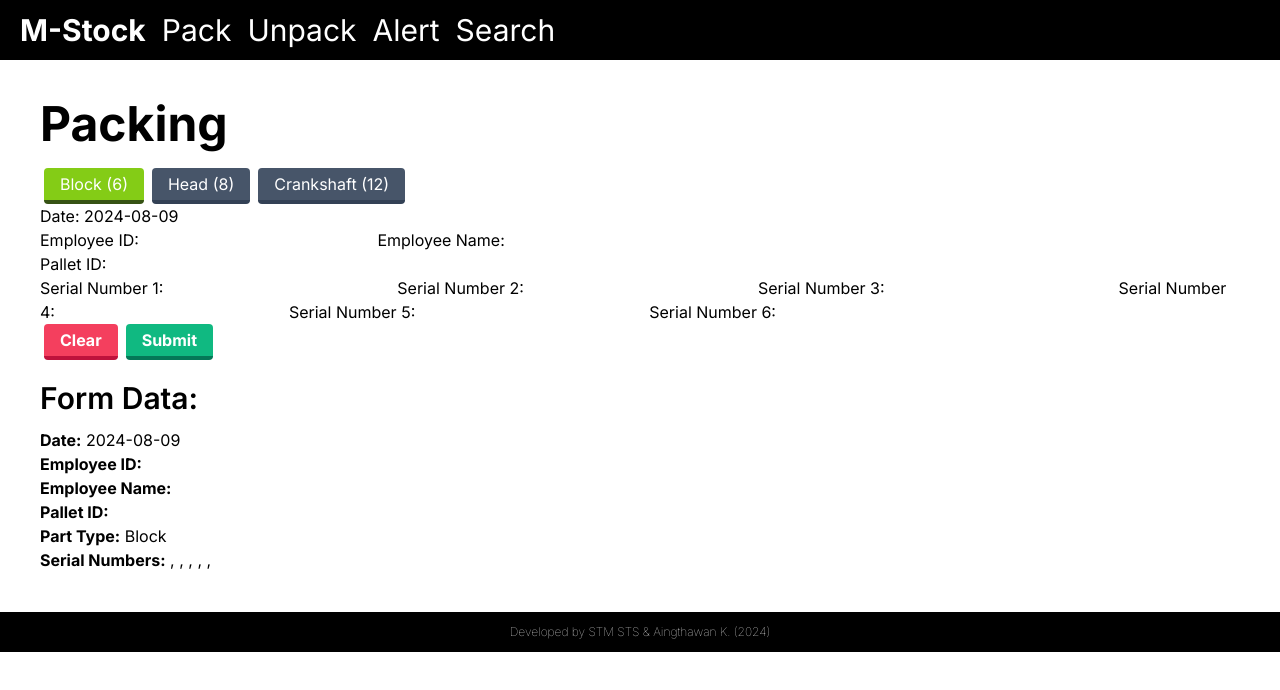
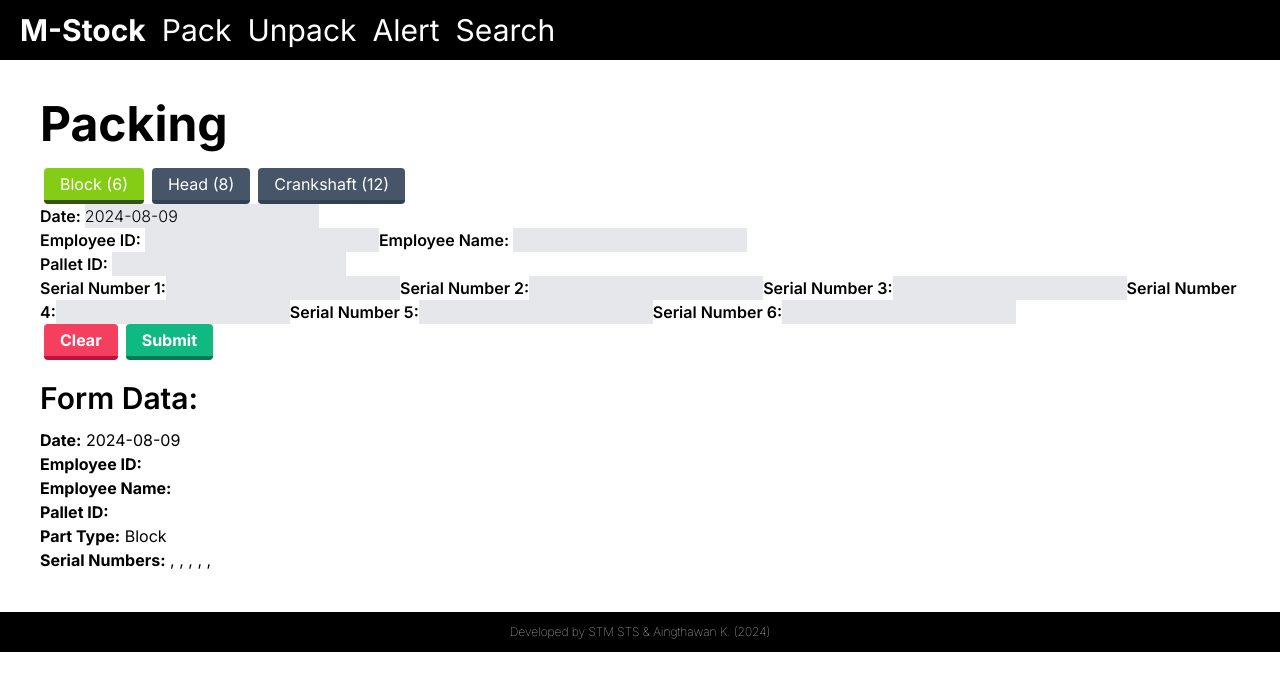
Before and after one commit to aingez/sts_safety_stock_coop_project, a Next.js app: page /pack in a window 1280 px wide. Shown: the top 690 px of the page. Built offline with nearby package versions, Linux system fonts and the light colour scheme.

Commit message:
update page

```diff
--- a/src/app/alert/page.jsx
+++ b/src/app/alert/page.jsx
@@ -1,14 +1,55 @@
 import React from 'react'
 
 function AlertPage() {
-  return (
+return (
     <div>
         <h1 className='text-5xl pb-5 font-bold'>
-        Alert
+            Alert
         </h1>
+        <table className='table-auto'>
+            <thead>
+                <tr>
+                    <th className='px-4 py-2'>Part Type</th>
+                    <th className='px-4 py-2'>Packing Date</th>
+                    <th className='px-4 py-2'>Row Location</th>
+                    <th className='px-4 py-2'>Pallet Number</th>
+                </tr>
+            </thead>
+            <tbody>
+                {/* Map over the data and render each row */}
+                {data.map((item) => (
+                    <tr key={item.palletNumber}>
+                        <td className='border px-4 py-2'>{item.partType}</td>
+                        <td className='border px-4 py-2'>{item.packingDate}</td>
+                        <td className='border px-4 py-2'>{item.rowLocation}</td>
+                        <td className='border px-4 py-2'>{item.palletNumber}</td>
+                    </tr>
+                ))}
+            </tbody>
+        </table>
     </div>
-  )
+)
 }
 
 export default AlertPage
 AlertPage
+const data = [
+    // {
+    //     partType: 'Part A',
+    //     packingDate: '2022-10-01',
+    //     rowLocation: 'A1',
+    //     palletNumber: 'P001'
+    // },
+    // {
+    //     partType: 'Part B',
+    //     packingDate: '2022-10-02',
+    //     rowLocation: 'B2',
+    //     palletNumber: 'P002'
+    // },
+    // {
+    //     partType: 'Part C',
+    //     packingDate: '2022-10-03',
+    //     rowLocation: 'C3',
+    //     palletNumber: 'P003'
+    // }
+];
--- a/src/app/pack/page.jsx
+++ b/src/app/pack/page.jsx
@@ -1,4 +1,5 @@
 'use client'
+
 import React, { useState } from 'react';
 
 const today = new Date().toISOString().split('T')[0]; // Format date as YYYY-MM-DD
@@ -57,6 +58,7 @@ export default function PackPage() {
       <h1 className='text-5xl pb-5 font-bold'>
         Packing
       </h1>
+
       <form method="post" onSubmit={handleSubmit}>
         {/* part type input */}
         <p>
@@ -78,29 +80,30 @@ export default function PackPage() {
         </p>
 
         {/* date input (auto/editable) */}
-        <label>
-          Date: <input name="date" defaultValue={today} />
+        <label className='font-semibold'>
+          Date: <input name="date" defaultValue={today} className='font-light bg-gray-200'/>
         </label>
         <br />
         {/* employee id input */}
-        <label>
-          Employee ID: <input name="employeeId" />
+        <label className='font-semibold'>
+          Employee ID: <input name="employeeId" className='font-light bg-gray-200'/>
         </label>
-        <label>
-          Employee Name: <input name="employeeName" />
+        <label className='font-semibold'>
+          Employee Name: <input name="employeeName" className='font-light bg-gray-200'/>
         </label>
         <br />
         {/* pallet id input */}
-        <label>
-          Pallet ID: <input name="palletId" />
+        <label className='font-semibold'>
+          Pallet ID: <input name="palletId" className='font-light bg-gray-200'/>
         </label>
         <br />
 
         {/* serial number inputs */}
         {formData.serialNumbers.map((serialNumber, index) => (
-          <label key={index}>
+          <label key={index} className='font-semibold'>
             Serial Number {index + 1}:
             <input
+              className='font-light bg-gray-200'
               name={`serialNumber${index}`}
               value={serialNumber}
               onChange={(e) => handleSerialNumberChange(e, index)}
```
